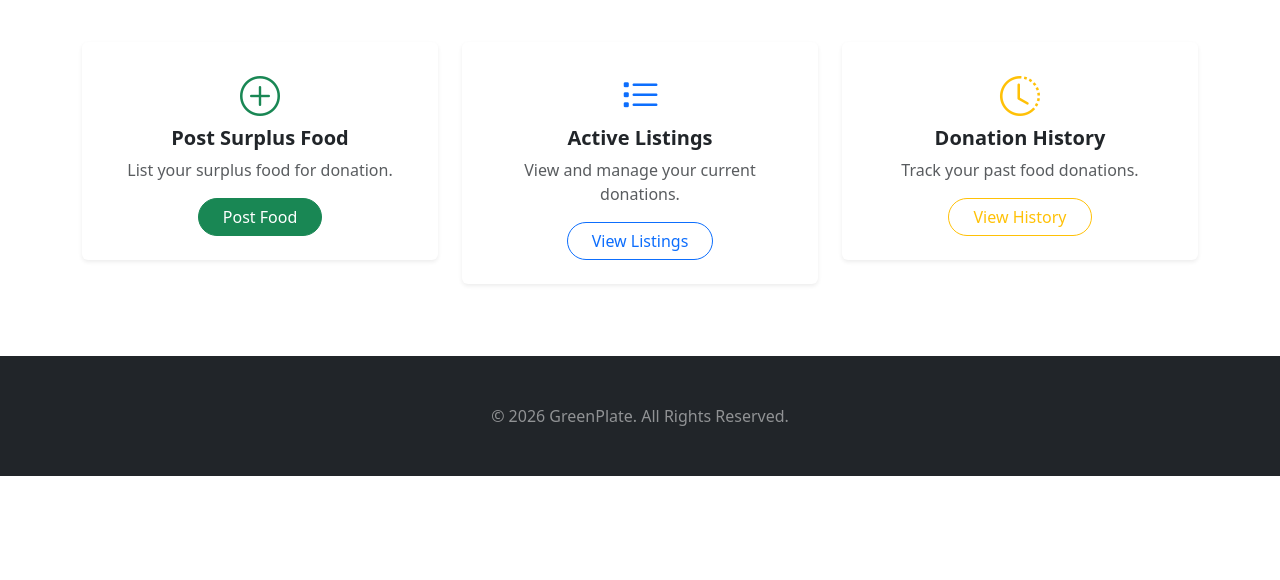
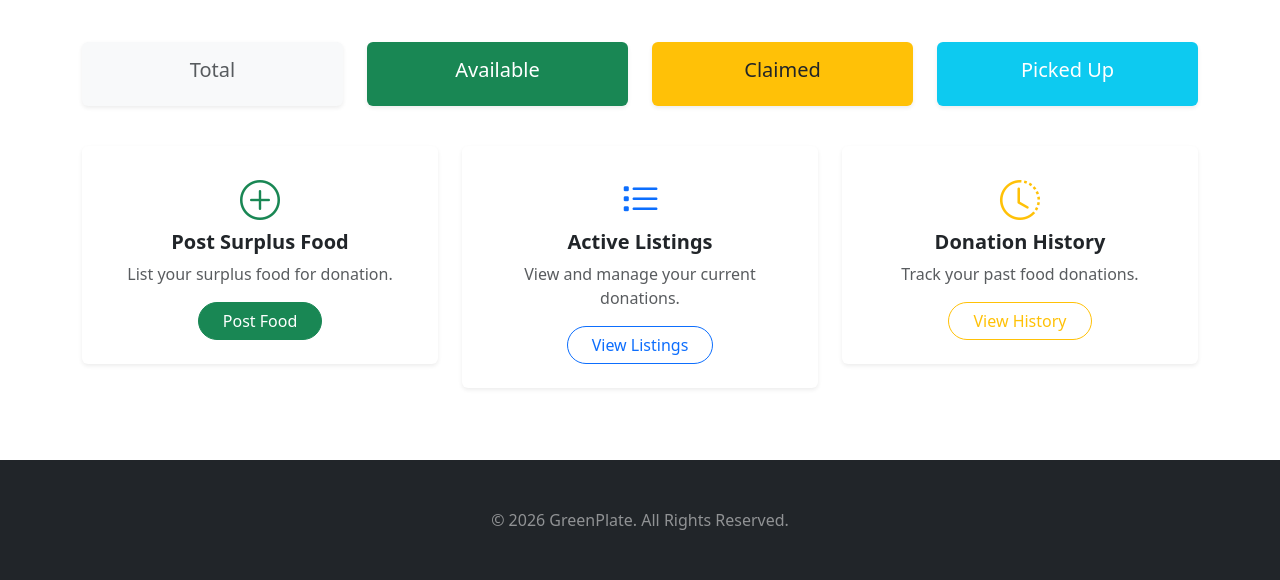
Before and after one commit to nitilchaudhary22-gcet/GreenPlate, a Flask app: template templates/restaurant_dashboard.html in a window 1280 px wide. Shown: the part 235-815 px from the top of the page. Before the commit the page ends 711 px from the top, so only its background shows below. Run offline with Flask 3, Linux system fonts and the light colour scheme; the template is opened without the code that fills it, so the values that code supplies are empty.

Commit message:
Add dashboard donation statistics

```diff
--- a/app.py
+++ b/app.py
@@ -131,7 +131,19 @@ def create_app():
         if not user or user.role != "restaurant":
             return redirect(url_for("home"))
 
-        return render_template("restaurant_dashboard.html", user=user)
+        total_donations = FoodDonation.query.filter_by(restaurant_id=user.id).count()
+        available_donations = FoodDonation.query.filter_by(restaurant_id=user.id, status="available").count()
+        claimed_donations = FoodDonation.query.filter_by(restaurant_id=user.id, status="claimed").count()
+        picked_up_donations = FoodDonation.query.filter_by(restaurant_id=user.id, status="picked_up").count()
+
+        stats = {
+            "total": total_donations,
+            "available": available_donations,
+            "claimed": claimed_donations,
+            "picked_up": picked_up_donations
+        }
+
+        return render_template("restaurant_dashboard.html", user=user, stats=stats)
 
     @app.route("/restaurant/donate", methods=["GET", "POST"])
     @login_required
@@ -297,7 +309,17 @@ def create_app():
         if not user or user.role != "ngo":
             return redirect(url_for("home"))
 
-        return render_template("ngo_dashboard.html", user=user)
+        available_donations = FoodDonation.query.filter_by(status="available").count()
+        my_claims = FoodDonation.query.filter_by(ngo_id=user.id, status="claimed").count()
+        picked_up = FoodDonation.query.filter_by(ngo_id=user.id, status="picked_up").count()
+
+        stats = {
+            "available": available_donations,
+            "my_claims": my_claims,
+            "picked_up": picked_up
+        }
+
+        return render_template("ngo_dashboard.html", user=user, stats=stats)
 
     @app.route("/ngo/donations", methods=["GET"])
     @login_required
--- a/templates/my_donations.html
+++ b/templates/my_donations.html
@@ -41,8 +41,14 @@
                                         <span class="badge bg-success rounded-pill px-3">{{ donation.status | title }}</span>
                                     {% elif donation.status == 'claimed' %}
                                         <span class="badge bg-warning text-dark rounded-pill px-3">{{ donation.status | title }}</span>
+                                        {% if donation.ngo_id %}
+                                        <div class="small text-muted mt-1">Claimed by: {{ donation.claimed_by.full_name }}</div>
+                                        {% endif %}
                                     {% elif donation.status == 'picked_up' %}
                                         <span class="badge bg-info text-dark rounded-pill px-3">Picked Up</span>
+                                        {% if donation.ngo_id %}
+                                        <div class="small text-muted mt-1">Claimed by: {{ donation.claimed_by.full_name }}</div>
+                                        {% endif %}
                                     {% else %}
                                         <span class="badge bg-secondary rounded-pill px-3">{{ donation.status | title }}</span>
                                     {% endif %}
--- a/templates/restaurant_dashboard.html
+++ b/templates/restaurant_dashboard.html
@@ -6,6 +6,40 @@
         <div class="col-md-12 text-center mb-4">
             <h1 class="display-4 fw-bold text-success">Restaurant Dashboard</h1>
             <p class="lead">Welcome back, {{ user.full_name }}!</p>
+        </div>
+    </div>
+    <div class="row mb-4">
+        <div class="col-md-3 mb-3">
+            <div class="card shadow-sm border-0 bg-light">
+                <div class="card-body text-center">
+                    <h5 class="card-title text-muted">Total</h5>
+                    <h2 class="display-6 fw-bold text-dark">{{ stats.total }}</h2>
+                </div>
+            </div>
+        </div>
+        <div class="col-md-3 mb-3">
+            <div class="card shadow-sm border-0 bg-success text-white">
+                <div class="card-body text-center">
+                    <h5 class="card-title">Available</h5>
+                    <h2 class="display-6 fw-bold">{{ stats.available }}</h2>
+                </div>
+            </div>
+        </div>
+        <div class="col-md-3 mb-3">
+            <div class="card shadow-sm border-0 bg-warning text-dark">
+                <div class="card-body text-center">
+                    <h5 class="card-title">Claimed</h5>
+                    <h2 class="display-6 fw-bold">{{ stats.claimed }}</h2>
+                </div>
+            </div>
+        </div>
+        <div class="col-md-3 mb-3">
+            <div class="card shadow-sm border-0 bg-info text-white">
+                <div class="card-body text-center">
+                    <h5 class="card-title">Picked Up</h5>
+                    <h2 class="display-6 fw-bold">{{ stats.picked_up }}</h2>
+                </div>
+            </div>
         </div>
     </div>
     <div class="row">
```
Also changed, not shown: templates/ngo_dashboard.html (+26 -0 lines).
